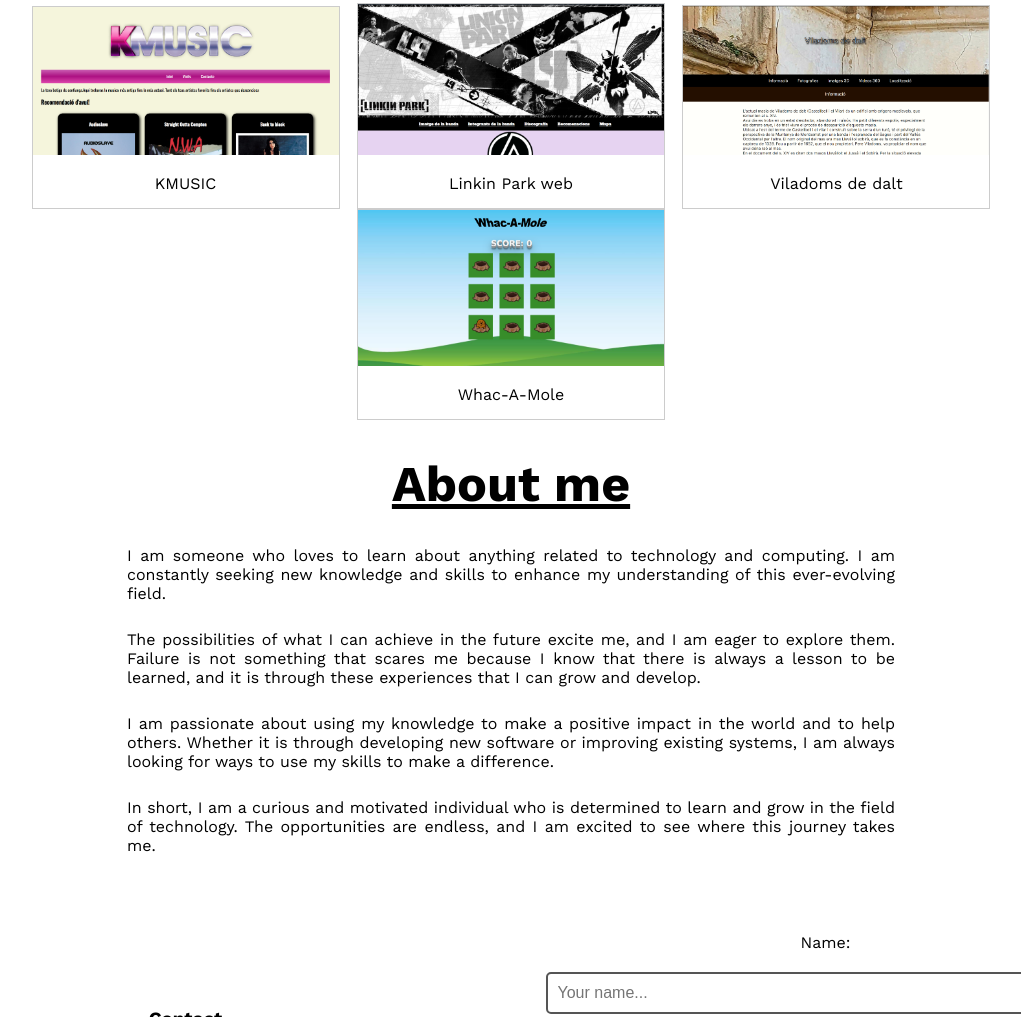
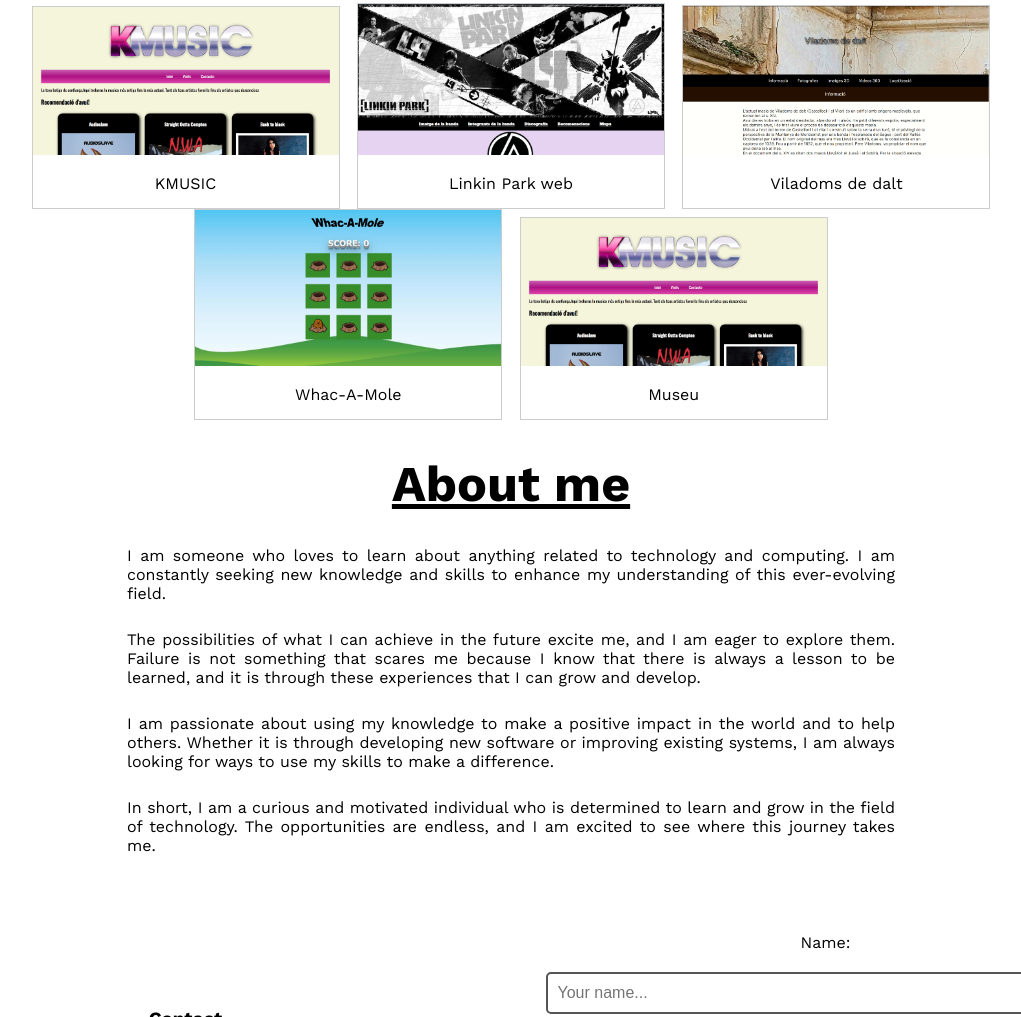
Before and after one commit to kikee-sanchez17/esanchez, a plain HTML site: page index.html in a window 1280 px wide. Shown: the part 1303-2320 px from the top of the page, without its empty margins (129-1150 px from the left). Drawn offline with Linux system fonts and the light colour scheme.

Commit message:
Update index.html

```diff
--- a/index.html
+++ b/index.html
@@ -133,6 +133,15 @@
         </div>
       </div>
 
+      <div class="responsive">
+        <div class="gallery">
+          <a target="_blank" href="https://esanchezmontoya.netlify.app/exercicis/ActivitatMuseu/museu.html">
+            <img src="./kmusic.png" alt="Cinque Terre" width="600" height="400">
+          </a>
+          <div class="desc">Museu</div>
+        </div>
+      </div>
+
     </section>
     <p id="4"></p>
     <h1>About me</h1>
```
